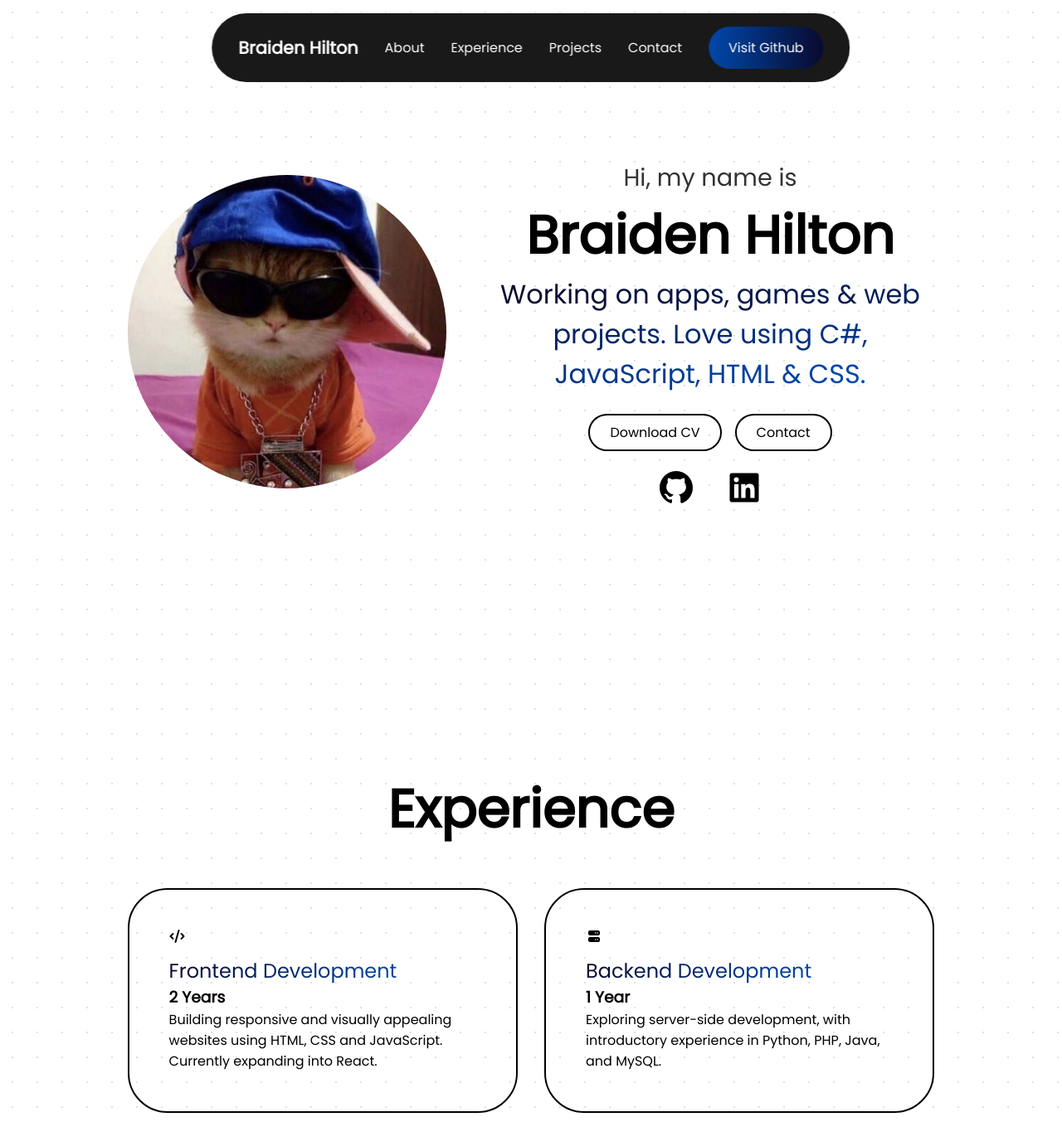
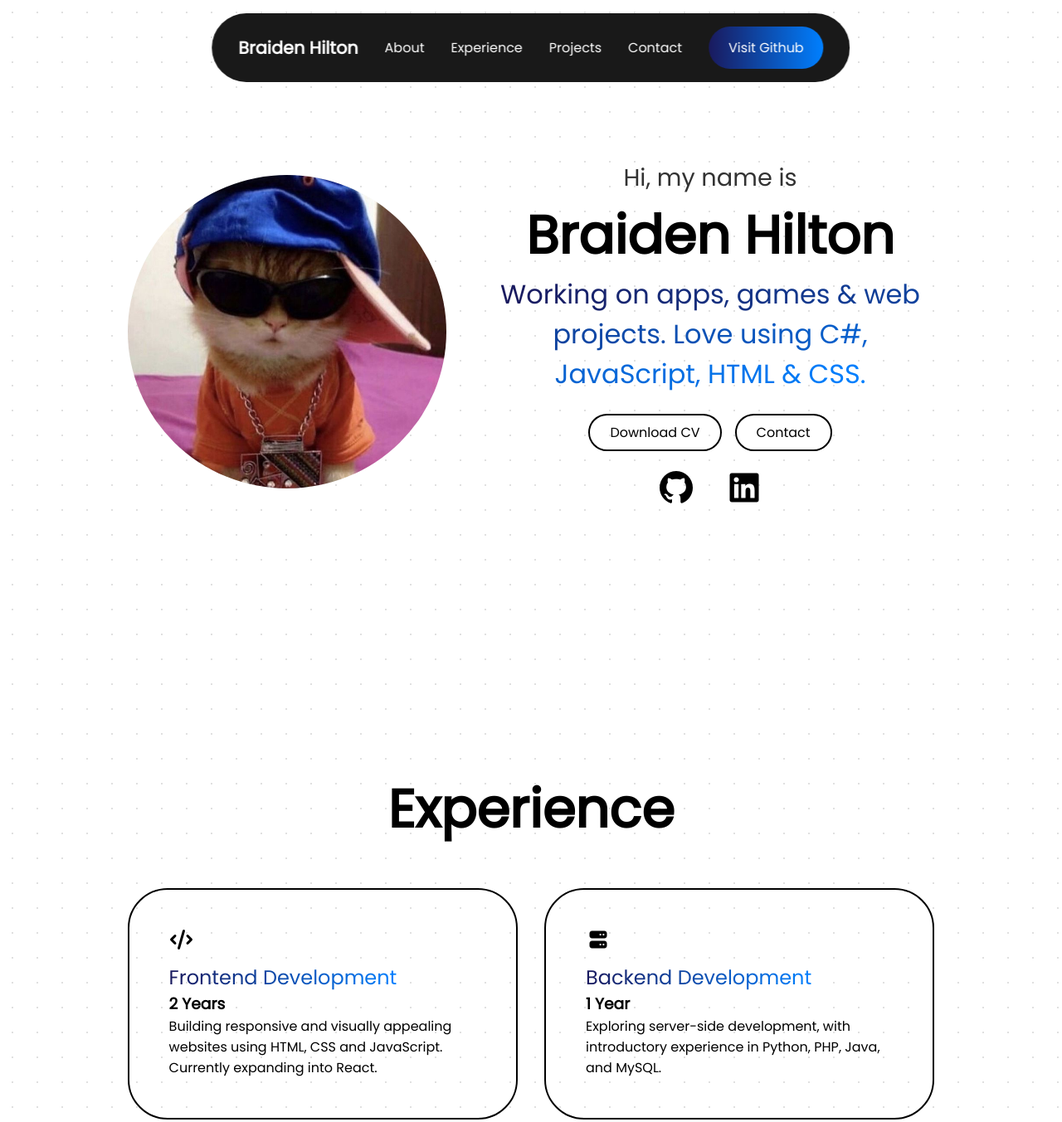
Before and after one commit to BraidenJH/BraidenJH-Portfolio, a plain HTML site: page index.html in a window 1280 px wide. Shown: the top 1353 px of the page at 83% size. Drawn offline with Linux system fonts and the light colour scheme.

Commit message:
Updated style.css colours

```diff
--- a/css/style.css
+++ b/css/style.css
@@ -62,7 +62,7 @@ li a::before {
     top: 25px;
     border-radius: 1rem;
     transition: 0.3s ease-in-out;
-    background: linear-gradient(to right, #0a0a2e, #0047ab);
+    background: linear-gradient(to right, #1a1a5e, #0080ff);
 }
 
 li a:hover::before {
@@ -79,12 +79,12 @@ li a:hover::before {
     cursor: pointer;
     text-wrap: nowrap;
     transition: 0.3s ease-in-out;
-        background: linear-gradient(to right, #0047ab, #0a0a2e);
+    background: linear-gradient(to right, #1a1a5e, #0080ff);
 }
 
 .visit-button:hover {
     transform: scale(1.03);
-    background: linear-gradient(to right, #0a0a2e, #0047ab);
+    background: linear-gradient(to right, #0080ff, #1a1a5e);
 }
 
 #menu-icon {
@@ -138,7 +138,7 @@ section {
 }
 
 .info-box span {
-    background: linear-gradient(to right, #0a0a2e, #0047ab);
+    background: linear-gradient(to right, #1a1a5e, #0080ff);
     background-clip: text;
     color: transparent;
     font-size: 2rem;
@@ -223,14 +223,22 @@ section {
 }
 
 .grid-card i {
-    font-size: 15.rem;
+    font-size: 1.5rem;
     margin-bottom: 1rem;
 }
 
 .grid-card span {
     font-size: 1.5rem;
     font-weight: 500;
-    background: linear-gradient(to right, #0a0a2e, #0047ab);
+    background: linear-gradient(to right, #1a1a5e, #0080ff);
+    background-clip: text;
+    color: transparent;
+}
+
+.grid-card:hover span{
+    font-size: 1.5rem;
+    font-weight: 500;
+    background: linear-gradient(to right, #0080ff, #33aaff);
     background-clip: text;
     color: transparent;
 }
@@ -244,7 +252,7 @@ section {
 }
 
 ::-webkit-scrollbar-thumb {
-    background: linear-gradient(to top, #0a0a2e, #0047ab);
+    background: linear-gradient(to top, #1a1a5e, #0080ff);
 }
 
 .projects-grid {
```
Lines whose indentation alone changed are shown as unchanged.
